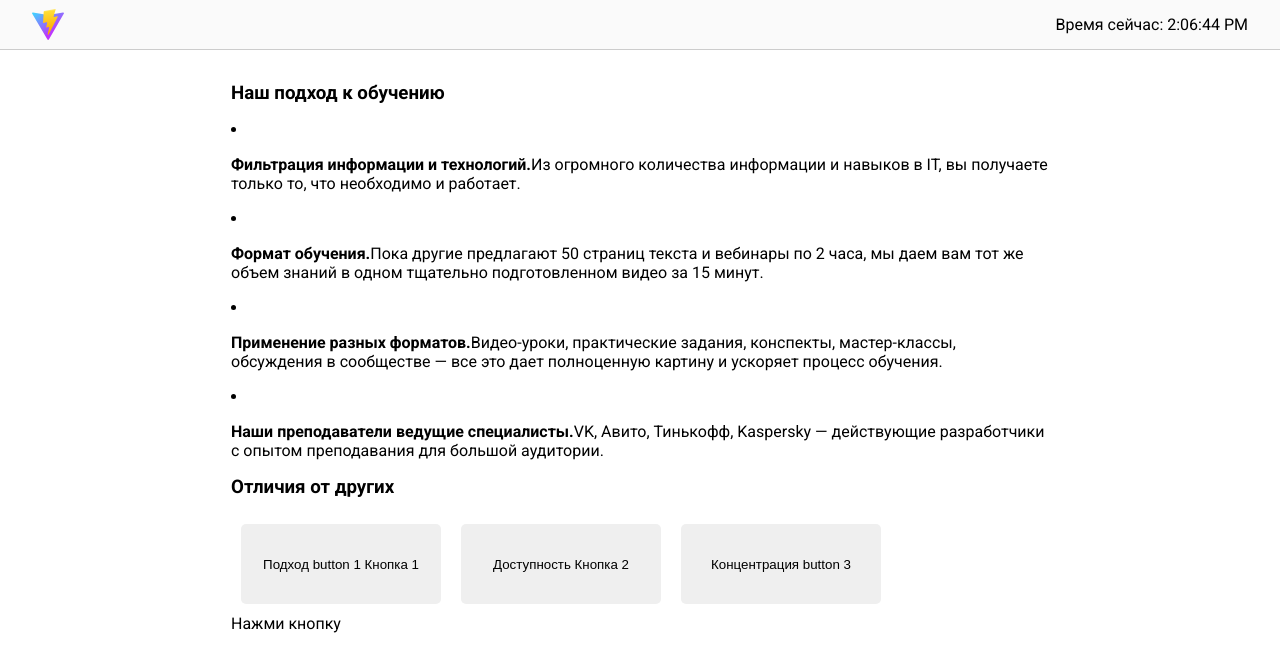
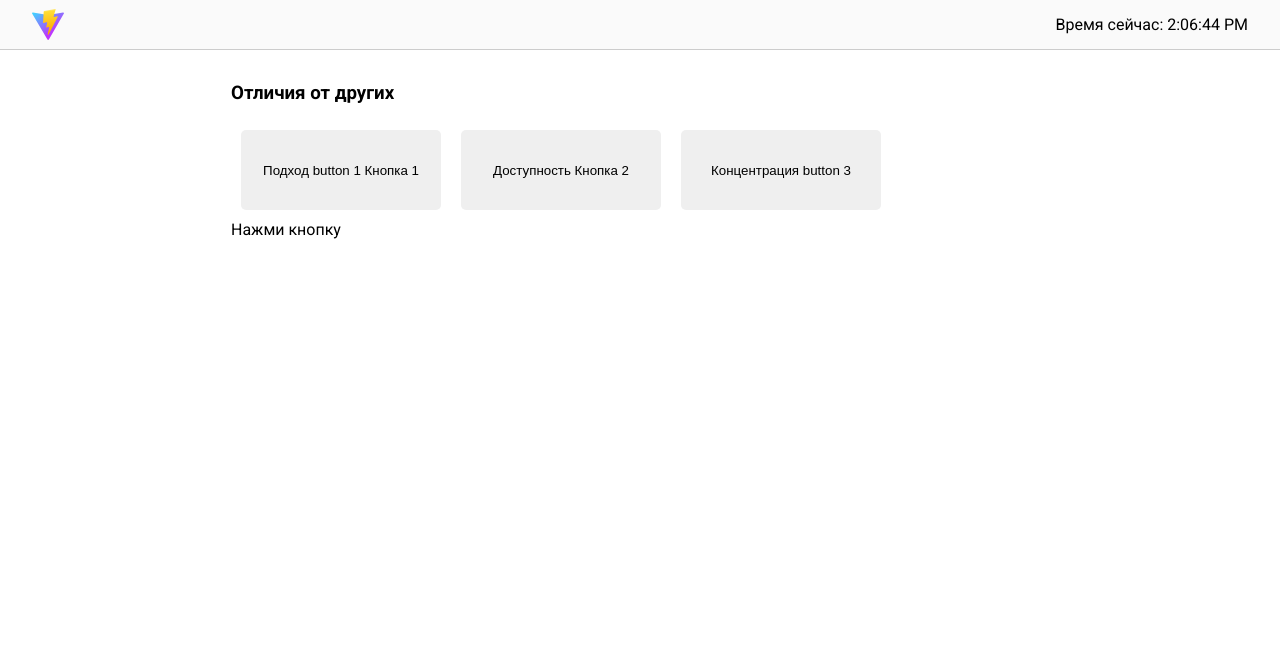
Before and after one commit to Elisei-Trifan/react-vite, a React (Vite) app: page / in a window 1280 px wide. Shown: the top 670 px of the page. Built offline with nearby package versions, Linux system fonts and the light colour scheme; the HTML template or start-up script is replaced by a standard one.

Commit message:
refactoring

```diff
--- a/src/App.jsx
+++ b/src/App.jsx
@@ -1,9 +1,9 @@
 /* eslint-disable react/jsx-key */
 import Header from './components/Header'
-import WayToTech from './components/WayToTech'
+
 import Button from './components/Button/Button'
 import { useState } from 'react'
-import { ways, differences } from '/src/data.js'
+import { differences } from '/src/data.js'
 
 function App() {
   const [contentType, setContentType] = useState(null)
@@ -16,16 +16,6 @@ function App() {
     <div>
       <Header />
       <main>
-        <section>
-          <h3>Наш подход к обучению</h3>
-          {ways.map((item) => (
-            <WayToTech key={item.title} {...item} />
-          ))}
-          {/* <WayToTech title={ways[0].title} description={ways[0].description} />
-          <WayToTech {...ways[1]} />
-          <WayToTech {...ways[2]} />
-          <WayToTech {...ways[3]} /> */}
-        </section>
         <section>
           <h3>Отличия от других</h3>
           <Button
```
Also changed, not shown: src/components/Section.jsx (added, +17 -0 lines).
